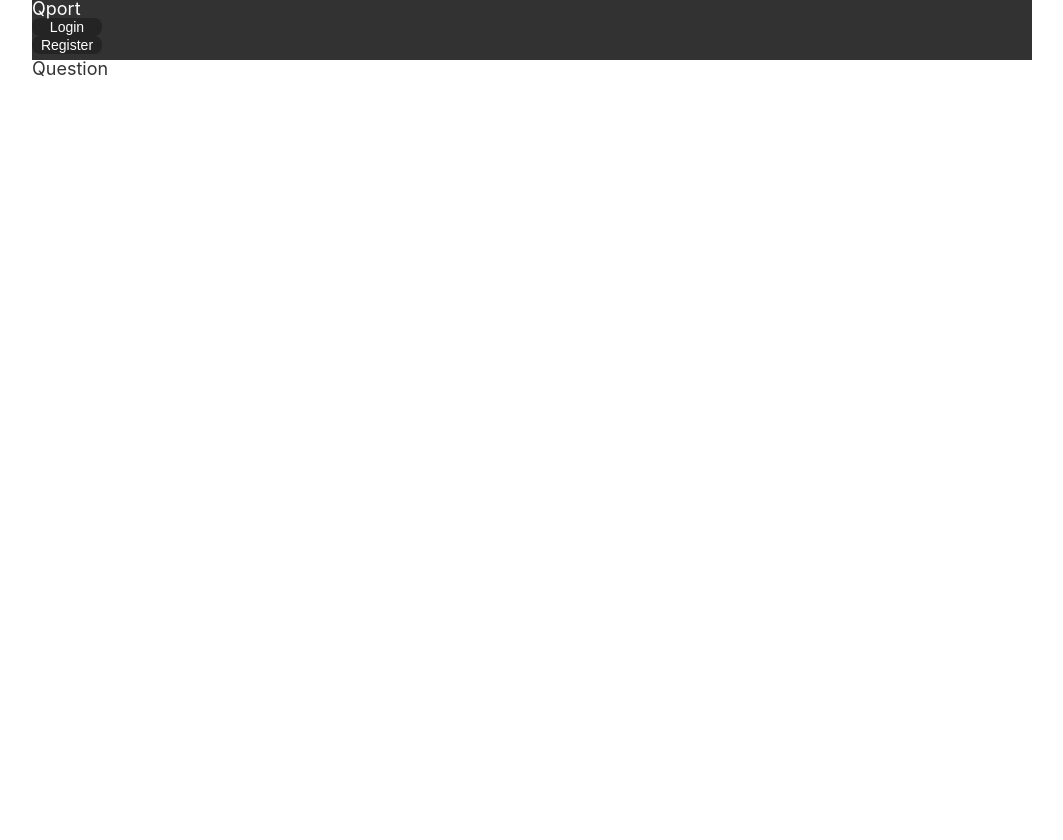
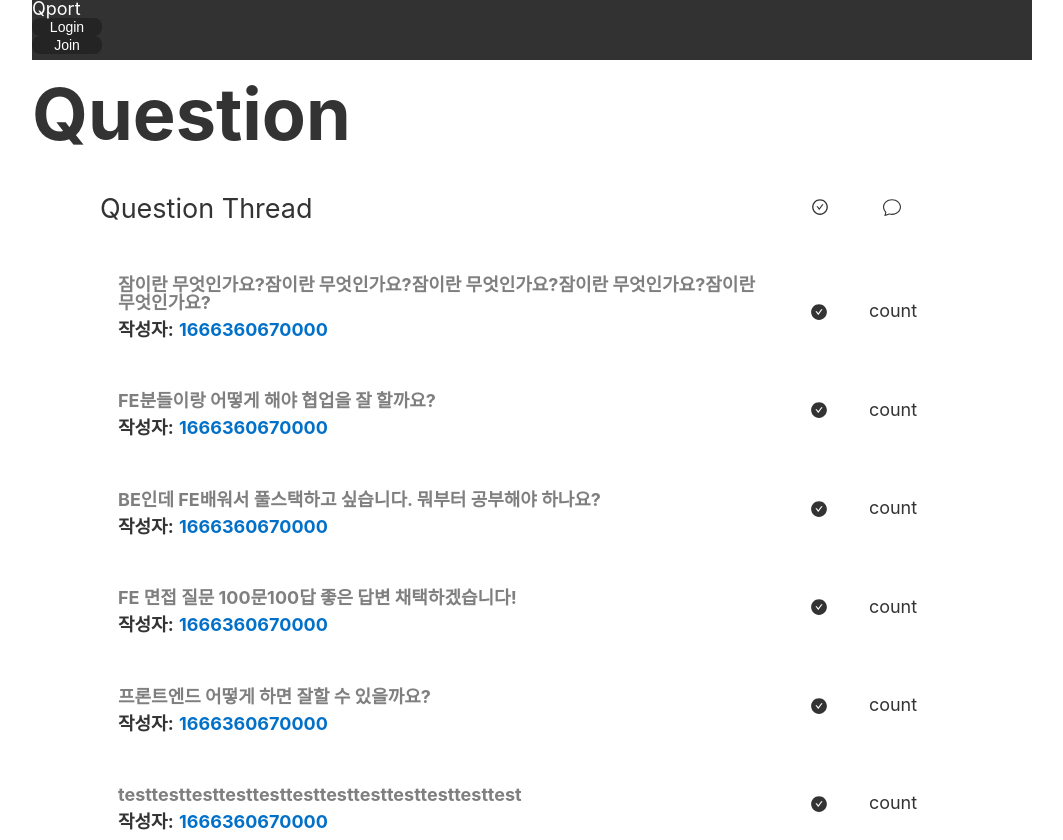
Before and after one commit to hansejun/Q-Port_TEST, a React (Create React App) app: page /questions in a window 1280 px wide. Shown: the whole page, without its empty margins (108-1171 px from the left). Before the commit the page ends 800 px from the top, so only its background shows below. Built offline with nearby package versions, Linux system fonts and the light colour scheme; a web font is replaced by a local one.

Commit message:
update.2

```diff
--- a/package.json
+++ b/package.json
@@ -12,14 +12,16 @@
     "@testing-library/user-event": "^13.5.0",
     "axios": "^1.1.3",
     "cross-env": "^7.0.3",
+    "global": "^4.4.0",
     "json-server": "^0.17.0",
     "react": "^18.2.0",
     "react-cookie": "^4.1.1",
     "react-dom": "^18.2.0",
     "react-hook-form": "^7.38.0",
+    "react-icons": "^4.6.0",
     "react-redux": "^8.0.4",
     "react-router-dom": "^6.4.2",
-    "react-scripts": "5.0.1",
+    "react-scripts": "^5.0.1",
     "styled-components": "^5.3.6",
     "web-vitals": "^2.1.4"
   },
--- a/src/components/Header/Header.jsx
+++ b/src/components/Header/Header.jsx
@@ -11,7 +11,7 @@ function Header() {
     <HeaderWrapper as={"header"}>
       <span>Qport</span>
       <Button {...btnStyle}>Login</Button>
-      <Button {...btnStyle}>Register</Button>
+      <Button {...btnStyle}>Join</Button>
     </HeaderWrapper>
   );
 }
--- a/src/components/Header/HeaderHome.jsx
+++ b/src/components/Header/HeaderHome.jsx
@@ -11,7 +11,7 @@ function HeaderHome() {
     <HeaderWrapperHome as={"header"}>
       <span>Qport</span>
       <Button {...btnStyle}>Login</Button>
-      <Button {...btnStyle}>Register</Button>
+      <Button {...btnStyle}>Join</Button>
     </HeaderWrapperHome>
   );
 }
--- a/src/pages/Home.jsx
+++ b/src/pages/Home.jsx
@@ -54,6 +54,7 @@ function Home() {
                 margin: "0 auto",
                 marginTop: "30px",
               }}
+              alt=" "
               src=" "
             />
             <NickName>{Q.nickname}</NickName>
@@ -66,6 +67,7 @@ function Home() {
 
 export default Home;
 
+// 배너박스
 const Box = styled.div`
   position: relative;
   margin: 0 auto;
@@ -77,6 +79,7 @@ const Box = styled.div`
   background-image: url("${mainbg}");
 `;
 
+// 랜덤 이미지
 const RandomImg = styled.div`
   position: absolute;
   margin-top: 35px;
@@ -85,51 +88,7 @@ const RandomImg = styled.div`
   margin-left: 60rem;
 `;
 
-const Widgets = styled.div`
-  background-color: #000000;
-  border: 1px solid black;
-  width: 60%;
-  padding: 20px;
-  display: flex;
-  align-items: center;
-  text-align: center;
-  margin: 0 auto;
-  justify-content: space-evenly;
-  margin-top: 5%;
-`;
-
-const Label = styled.label`
-  color: #d6d6d6;
-`;
-
-const VerticalLine = styled.div`
-  border-left: 1px solid #e9ecef;
-  height: 50px;
-`;
-
-const Ranker = styled.div`
-  margin: 0 auto;
-  width: 60%;
-  height: 80%;
-  padding: 2.5%;
-  margin: 0 auto;
-  margin-top: 2%;
-  display: flex;
-`;
-
-const RankList = styled.div`
-  border: 1px solid black;
-  width: 200px;
-  height: 150px;
-  margin: 10px;
-`;
-
-const NickName = styled.div`
-  flex-wrap: wrap;
-  margin-top: 10px;
-  text-align: center;
-`;
-
+// 서치 인풋박스
 const Input = styled.input`
   overflow: auto;
   border: none;
@@ -156,10 +115,63 @@ const Input = styled.input`
   }
 `;
 
+// 위젯
+const Widgets = styled.div`
+  background-color: #000000;
+  border: 1px solid black;
+  width: 60%;
+  padding: 20px;
+  display: flex;
+  align-items: center;
+  text-align: center;
+  margin: 0 auto;
+  justify-content: space-evenly;
+  margin-top: 5%;
+`;
+
+// 위젯 이너 라벨
+const Label = styled.label`
+  color: #d6d6d6;
+`;
+
+// 위젯 이너 버티컬 라인
+const VerticalLine = styled.div`
+  border-left: 1px solid #e9ecef;
+  height: 50px;
+`;
+
+//  랭크 위치
+const Ranker = styled.div`
+  margin: 0 auto;
+  width: 60%;
+  height: 80%;
+  padding: 2.5%;
+  margin: 0 auto;
+  margin-top: 2%;
+  display: flex;
+`;
+
+// 랭크 리스트
+const RankList = styled.div`
+  border: 1px solid black;
+  width: 200px;
+  height: 150px;
+  margin: 10px;
+`;
+
+// 닉네임
+const NickName = styled.div`
+  flex-wrap: wrap;
+  margin-top: 10px;
+  text-align: center;
+`;
+
+// Link 태그
 const StyleLink = styled(Link)`
   text-decoration-line: none;
 `;
 
+// a 태그
 const A = styled.a`
   color: #7f7f7f;
   text-decoration-line: none;
--- a/src/pages/Question.jsx
+++ b/src/pages/Question.jsx
@@ -1,11 +1,152 @@
+import { useSelector } from "react-redux";
 import Layout from "../components/Layout/Layout";
+import styled from "styled-components";
+import { AiOutlineCheckCircle } from "react-icons/ai";
+import { AiFillCheckCircle } from "react-icons/ai";
+import { BsChat } from "react-icons/bs";
+import { Link } from "react-router-dom";
 
 function Question() {
+  const Q = useSelector((state) => state.questions.users);
+
   return (
     <Layout>
-      <div>Question</div>
+      <PageTitle>Question</PageTitle>
+      <ThreadGroup>
+        <ThreadTitle>Question Thread</ThreadTitle>
+        <Threadicon>
+          <AiOutlineCheckCircle />
+          <div>
+            <BsChat />
+          </div>
+        </Threadicon>
+      </ThreadGroup>
+      <ThreadContainer>
+        {Q.map((Q) => {
+          return (
+            <QList>
+              <QListTitle to={`/questions/${Q.questionId}`}>
+                <A>{Q.title}</A>
+              </QListTitle>
+              <QListWriter>
+                작성자:
+                <QListUserId>{Q.userId}</QListUserId>
+              </QListWriter>
+              <QListicon>
+                {/* <AiOutlineCheckCircle/> */}
+                <AiFillCheckCircle />
+              </QListicon>
+              <AnswerCount>
+                <p>count</p>
+              </AnswerCount>
+            </QList>
+          );
+        })}
+      </ThreadContainer>
     </Layout>
   );
 }
 
 export default Question;
+
+  // 질문 페이지 타이틀
+const PageTitle = styled.div`
+
+  margin-top: 1rem;
+  font-size: 4rem;
+  font-weight: bold;
+`;
+  // 스레드 타이틀
+const ThreadTitle = styled.div`
+
+  padding: 1rem;
+  font-size: 1.5rem;
+`;
+
+  // 스레드 그룹
+const ThreadGroup = styled.div`
+  /* background-color: green; */
+  width: 900px;
+  margin: 0 auto;
+  margin-top: 1.5rem;
+  display: flex;
+  align-items: center;
+  justify-content: space-between;
+`;
+  // 스레드 아이콘
+const Threadicon = styled.div`
+
+  display: flex;
+  margin-right: 4.5rem;
+  gap: 3rem;
+`;
+
+  // 스레드 컨테이너
+const ThreadContainer = styled.div`
+  /* background-color: #20c997; */
+  width: 900px;
+  margin: 0 auto;
+  height: 600px;
+  overflow-x: hidden;
+  overflow-y: auto;
+  &::-webkit-scrollbar {
+    width: 0.125rem;
+  }
+  &::-webkit-scrollbar-thumb {
+    border-radius: 10px;
+    background: #ccc;
+  }
+`;
+
+  // 리스트
+const QList = styled.div`
+
+  /* background-color: green; */
+  width: 725px;
+  padding: 2rem;
+`;
+  // 리스트 타이틀
+const QListTitle = styled(Link)`
+  font-weight: bold;
+  font-size: 1rem;
+`;
+  // 리스트 타이틀 호버
+const A = styled.a`
+  color: #7f7f7f;
+  text-decoration-line: none;
+  &:hover {
+    color: #000;
+  }
+`;
+
+  // 작성자
+const QListWriter = styled.div`
+  display: flex;
+  font-weight: bold;
+  margin-top: 0.5rem;
+`;
+
+  // 작성자 ID
+const QListUserId = styled.div`
+  font-weight: bold;
+  margin-left: 0.3rem;
+  color: #0070c9;
+`;
+
+  // 리스트 아이콘
+const QListicon = styled.div`
+  /* background-color: red; */
+  width: 1rem;
+  margin-left: 692px;
+  margin-top: -2rem;
+`;
+
+// 채택 카운트
+const AnswerCount = styled.div`
+  /* background-color: blue; */
+  margin: 0 auto;
+  width: 3rem;
+  text-align: center;
+  margin-left: 748px;
+  margin-top: -1.2rem;
+`;
--- a/src/pages/QuestionDetail.jsx
+++ b/src/pages/QuestionDetail.jsx
@@ -3,6 +3,7 @@ import Layout from "../components/Layout/Layout";
 import QContainer from "../components/Question/QContainer";
 
 function QuestionDetail() {
+
   return (
     <Layout>
       <Wrapper>
--- a/src/pages/WriteAnswer.jsx
+++ b/src/pages/WriteAnswer.jsx
@@ -1,11 +1,33 @@
 import Layout from "../components/Layout/Layout";
+import Avatar from "@mui/material/Avatar";
+import { useSelector } from "react-redux";
+import styled from "styled-components";
 
 function WriteAnswer() {
+  const Q = useSelector((state) => state.questions.users);
+
   return (
     <Layout>
       <div>WriteAnswer</div>
+      <InfoGroup>
+        <Avatar style={{ width: "80px", height: "80px" }} />
+        <InfoNickName>{Q[0].nickname}</InfoNickName>
+      </InfoGroup>
+      <div>{Q[0].title}</div>
     </Layout>
   );
 }
 
 export default WriteAnswer;
+
+const InfoGroup = styled.div`
+  padding: 100px;
+`;
+
+const InfoNickName = styled.div`
+  background-color: green;
+  width: 100px;
+  height: 30px;
+  text-align: center;
+  margin-top: 10px;
+`;
--- a/src/redux/modules/questions.js
+++ b/src/redux/modules/questions.js
@@ -3,38 +3,59 @@ import { createSlice } from "@reduxjs/toolkit";
 const initialState = {
   users: [
     {
-      userId:0,
-      nickname:"원선",
-      title:"",
-      content:"",
-      count:"15"
+      questionId: 1,
+      userId:Date.now(),
+      nickname: "원선",
+      title: "잠이란 무엇인가요?잠이란 무엇인가요?잠이란 무엇인가요?잠이란 무엇인가요?잠이란 무엇인가요?",
+      content: "",
+      count: "15" // 텍스트 40자 제한
     },
     {
-      userId:0,
+      questionId:2,
+      userId:Date.now(),
       nickname:"준혁",
-      title:"",
-      content:"",
-      count:"12"
+      title: "FE분들이랑 어떻게 해야 협업을 잘 할까요?",
+      content: "",
+      count: "12"
     },
     {
-      userId:0,
-      nickname:"용호",
-      title:"",
-      content:"",
-      count:"8"
+      questionId:3,
+      userId:Date.now(),
+      nickname: "용호",
+      title: "BE인데 FE배워서 풀스택하고 싶습니다. 뭐부터 공부해야 하나요?",
+      content: "",
+      count: "8"
     },
     {
-      userId:0,
+      questionId:4,
+      userId:Date.now(),
       nickname:"세준",
-      title:"",
-      content:"",
+      title:"FE 면접 질문 100문100답 좋은 답변 채택하겠습니다!",
+      content: "",
       count:"13"
     },
     {
-      userId:0,
+      questionId:5,
+      userId:Date.now(),
       nickname:"민기",
-      title:"",
-      content:"",
+      title:"프론트엔드 어떻게 하면 잘할 수 있을까요?",
+      content: "",
+      count:"10"
+    },
+    {
+      questionId:6,
+      userId:Date.now(),
+      nickname:"민기",
+      title:"testtesttesttesttesttesttesttesttesttesttesttest",
+      content: "",
+      count:"10"
+    },
+    {
+      questionId:7,
+      userId:Date.now(),
+      nickname:"민기",
+      title:"testtesttesttesttesttesttesttesttesttesttesttest",
+      content: "",
       count:"10"
     },
   ]
--- a/src/shared/Router.jsx
+++ b/src/shared/Router.jsx
@@ -16,10 +16,11 @@ function Router() {
         <Route path="/login" element={<Login />} />
         <Route path="/join" element={<Join />} />
         <Route path="/profile/:id" element={<Profile />} />
-        <Route path="/questions/:id" element={<QuestionDetail />} />
+        <Route path="/profile/edit" element={<ProfileEdit />} />
         <Route path="/questions" element={<Question />} />
-        <Route path="/questions/:id/write" element={<WriteAnswer />} />
-        <Route path="/profile/edit" element={<ProfileEdit />} />
+        <Route path="/questions/:questionsId" element={<QuestionDetail />} />
+        <Route path="/questions/:questionsId/write" element={<WriteAnswer />} />
+
       </Routes>
     </BrowserRouter>
   );
```
Also changed, not shown: src/components/Layout/Layout-Home.jsx (line endings or trailing spaces), 2 other files (tests, documents, lock files or other folders).
